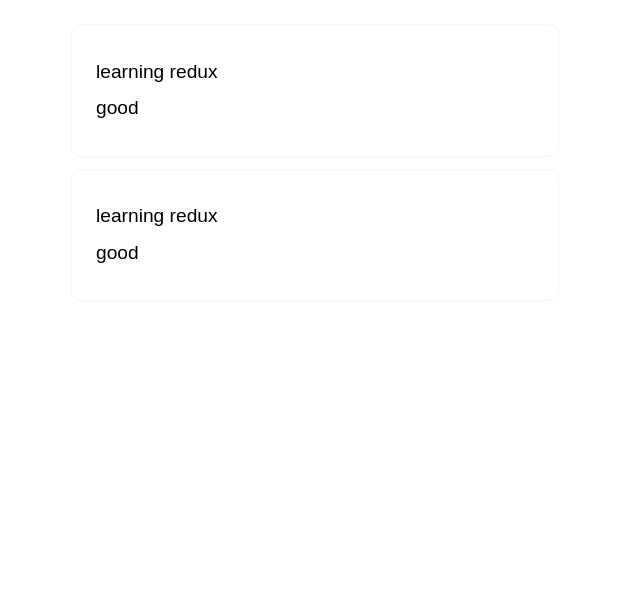
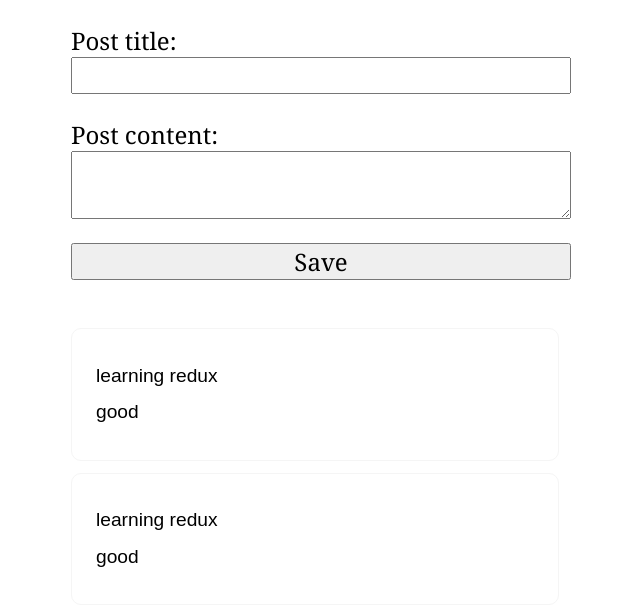
Before and after one commit to juliisstudy/ReduxProjectPost, a React (Create React App) app: page / in a window 1280 px wide. Shown: the top 606 px of the page, without its empty margins (319-959 px from the left). Built offline with nearby package versions, Linux system fonts and the light colour scheme.

Commit message:
add post form

```diff
--- a/src/App.js
+++ b/src/App.js
@@ -1,9 +1,10 @@
 import PostsList from "./features/posts/PostsList";
-
+import AddPostForm from "./features/posts/AddPostForm";
 
 function App() {
   return (
     <main className="App">
+      <AddPostForm />
       <PostsList />
     </main>
   );
--- /dev/null
+++ b/src/features/posts/AddPostForm.js
@@ -0,0 +1,50 @@
+import {useState} from "react"
+import { useDispatch } from "react-redux";
+import { nanoid} from "@reduxjs/toolkit";
+import { postAdded } from "./postsSlice";
+
+const AddPostForm =() =>{
+    const[title,setTitile ] = useState("");
+    const [content, setContent] = useState("");
+
+    const onTitleChanged = e =>setTitile(e.target.value);
+    const onContentChanged = e=>setContent(e.target.value);
+
+    const dispatch = useDispatch();
+
+    const onSave = ()=>{
+        if(title&&content){
+            dispatch(postAdded({
+                id:nanoid(),
+                title,
+                content,
+            }))
+            setTitile("")
+            setContent("")
+        }
+    }
+    return (
+        <section>
+            <form>
+                <label htmlFor="postTitle">Post title:</label>
+                <input
+                    type="text"
+                    id="postTitle"
+                    name ="postTitle"
+                    value={title}
+                    onChange={onTitleChanged}
+                />
+                 <label htmlFor="postContent">Post content:</label>
+                <textarea
+                    type="text"
+                    id="postContent"
+                    name ="postContent"
+                    value={content}
+                    onChange={onContentChanged}
+                />
+                <button type="button" onClick ={onSave}>Save</button>
+            </form>
+        </section>
+    )
+}
+export default AddPostForm
--- a/src/features/posts/postsSlice.js
+++ b/src/features/posts/postsSlice.js
@@ -7,8 +7,15 @@
 const postsSlice = createSlice({
     name:'posts',
     initialState,
-    reducers:{}
+    reducers:{
+        //add new post
+        postAdded(state,action){
+            state.push(action.payload);//payload data add to the state
+        }
+    }
 })
 export const selectAllPosts = (state)=>state.posts;
 
+export const {postAdded} = postsSlice.actions;
+
 export default postsSlice.reducer;
```
